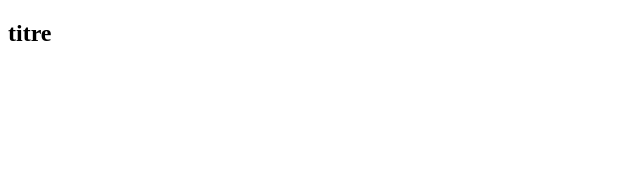
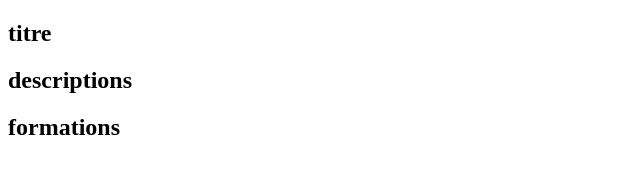
Before and after one commit to eldani02/git-mon-cv, a plain HTML site: page index.html in a window 1280 px wide. Shown: the whole page, without its empty margins (0-640 px from the left). Drawn offline with Linux system fonts and the light colour scheme.

Commit message:
mise en place de la section formation

```diff
--- a/index.html
+++ b/index.html
@@ -7,5 +7,7 @@
     </head>
     <body>
         <h2>titre</h2>
+        <h2>descriptions</h2>
+        <h2>formations</h2>
     </body>
 </html>
```
